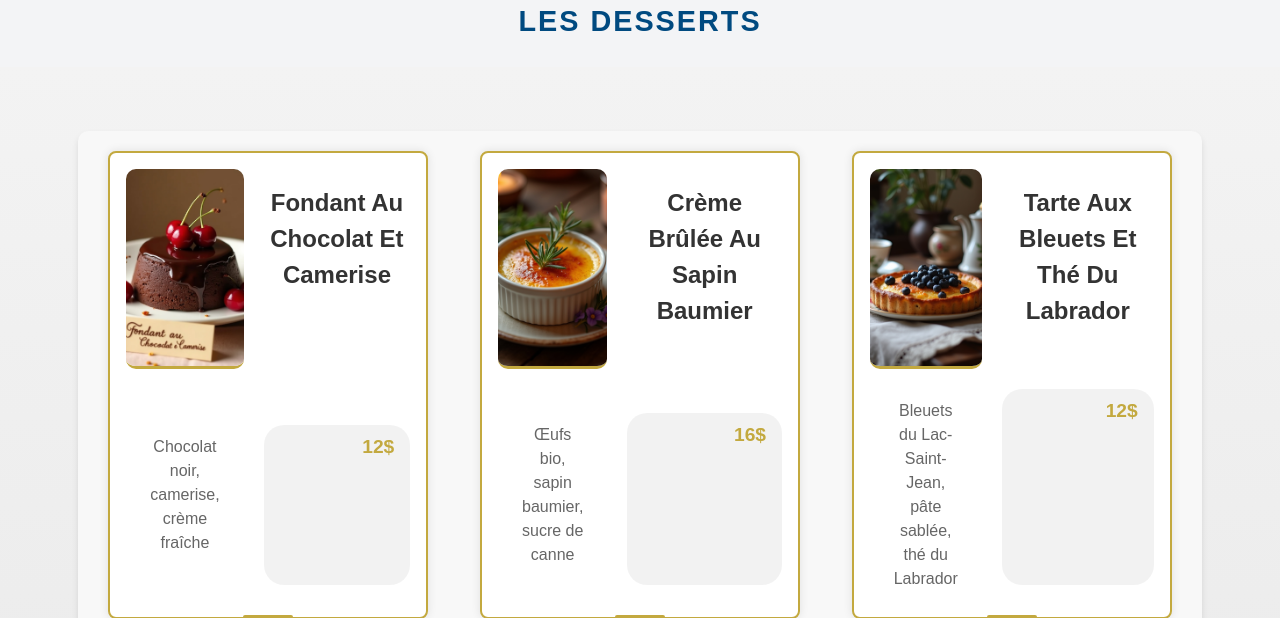
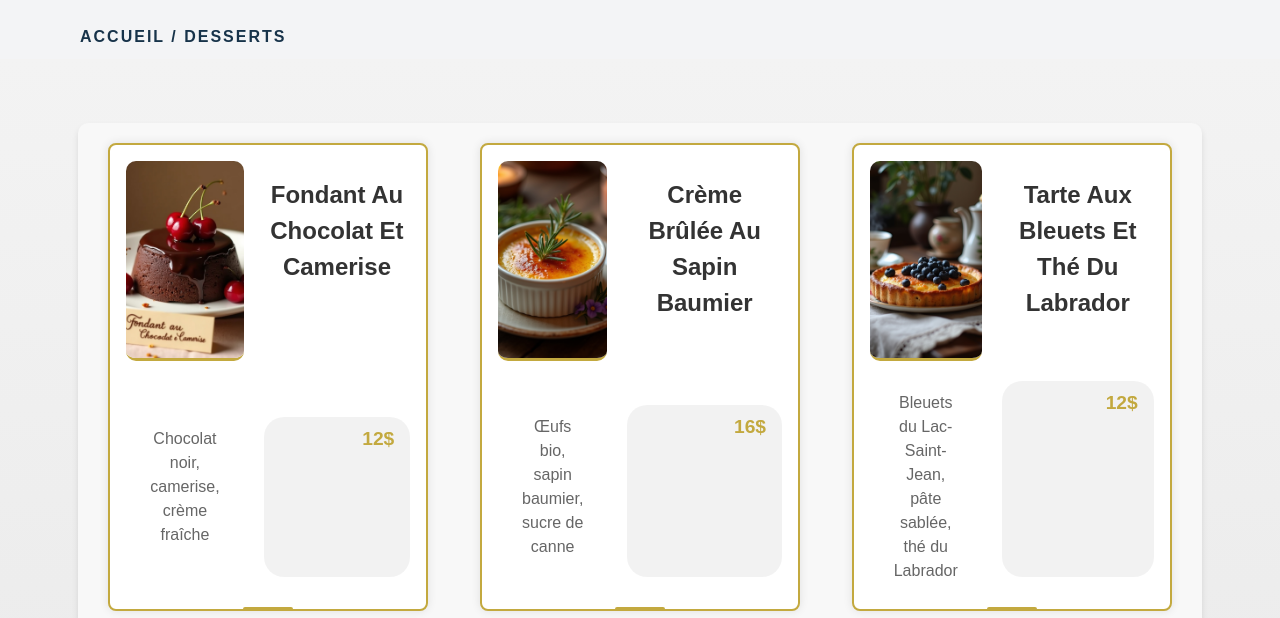
Before and after one commit to CocoriPouiche/RABT1524528_LAFM2113638_WEB4, a PHP site: page /Dessert.html in a window 1280 px wide. Shown: the part 800-1418 px from the top of the page. Run offline with PHP 8.4, Linux system fonts and the light colour scheme.

Commit message:
Modification section dessert

```diff
--- a/Dessert.html
+++ b/Dessert.html
@@ -20,7 +20,7 @@
         <h1 class="t-desserts">Desserts</h1>
     </header>
 
-    <h2 class="section-title">Les Desserts</h2>
+    <h2 class="section-title-dessert">Accueil / Desserts</h2>
 
     <main class="Main-dessert">
 
--- a/css/_composant/section-dessert.css
+++ b/css/_composant/section-dessert.css
@@ -39,12 +39,13 @@ body {
 }
 
 /* Titre principal */
-.section-title {
-    text-align: center;
-    font-size: 2.5rem;
+.section-title-dessert {
+    text-align: left;
+    font-size: 1rem;
     font-weight: bold;
     color: #17334A;
-    margin-bottom: 2.5rem;
+    padding-top: 25px;
+    margin-left: 80px;
     text-transform: uppercase;
     letter-spacing: 2px;
 }
```
